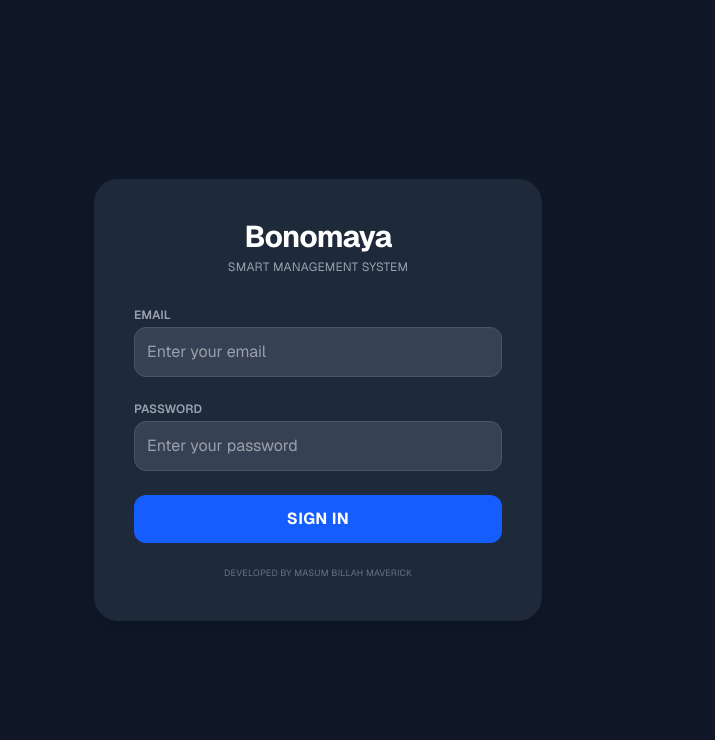
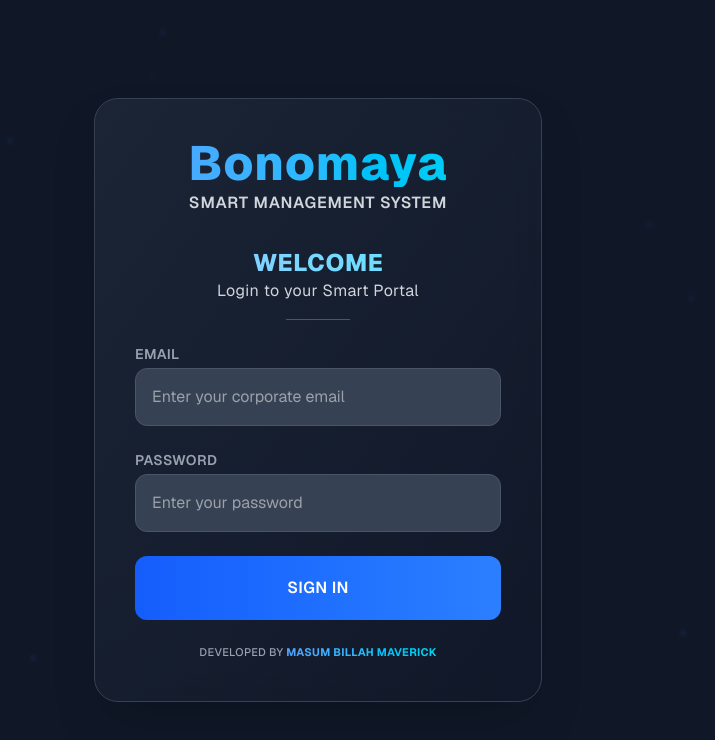
Before and after one commit to masumbillah-swe/bonomaya-management, a Next.js app: page /login in a window 1280 px wide. Shown: the top 740 px of the page, without its empty margins (322-1037 px from the left). Built offline with nearby package versions, Linux system fonts and the light colour scheme; no server answers.

Commit message:
Fixed all errors and implemented Enterprise Admin Panel

```diff
--- a/app/login/page.js
+++ b/app/login/page.js
@@ -1,9 +1,10 @@
 "use client";
-import { useState } from "react";
+import { useState, useEffect } from "react";
 import { auth, db } from "@/lib/firebase";
 import { signInWithEmailAndPassword } from "firebase/auth";
 import { useRouter } from "next/navigation";
 import { doc, getDoc } from "firebase/firestore";
+import { motion } from "framer-motion";
 
 export default function LoginPage() {
   const [email, setEmail] = useState("");
@@ -37,60 +38,134 @@ export default function LoginPage() {
     setLoading(false);
   };
 
+  // Floating particles
+  const [particles, setParticles] = useState([]);
+  useEffect(() => {
+    const p = Array.from({ length: 30 }).map(() => ({
+      x: Math.random() * 100,
+      y: Math.random() * 100,
+      size: Math.random() * 3 + 1,
+      delay: Math.random() * 5,
+    }));
+    setParticles(p);
+  }, []);
+
   return (
-    <div className="min-h-screen flex items-center justify-center bg-gray-900 font-sans px-4">
+    <div className="min-h-screen flex items-center justify-center bg-gray-900 font-sans px-4 relative overflow-hidden">
+      {/* Floating Particles */}
+      {particles.map((particle, index) => (
+        <motion.div
+          key={index}
+          initial={{ opacity: 0 }}
+          animate={{
+            opacity: [0.3, 0.6, 0.3],
+            y: [0, 20, 0]
+          }}
+          transition={{
+            duration: 10 + Math.random() * 10,
+            repeat: Infinity,
+            delay: particle.delay
+          }}
+          style={{
+            position: "absolute",
+            top: `${particle.y}%`,
+            left: `${particle.x}%`,
+            width: particle.size,
+            height: particle.size,
+            borderRadius: "50%",
+            backgroundColor: "rgba(59, 130, 246, 0.5)",
+            filter: "blur(2px)",
+          }}
+        />
+      ))}
 
-      <div className="w-full max-w-md bg-gray-800 rounded-3xl shadow-xl p-10">
+      {/* Glassy Login Card */}
+      <motion.div
+        initial={{ opacity: 0, y: 30 }}
+        animate={{ opacity: 1, y: 0 }}
+        transition={{ duration: 0.6, ease: "easeOut" }}
+        whileHover={{
+          scale: 1.03,
+          boxShadow: "0 15px 40px rgba(59,130,246,0.6)",
+        }}
+        className="w-full max-w-md p-10 rounded-3xl border border-gray-700 shadow-2xl transition-all duration-300 bg-gradient-to-br from-gray-800/80 to-gray-900/80 backdrop-blur-md relative z-10"
+      >
         {/* Branding */}
         <div className="text-center mb-8">
-          <h1 className="text-3xl font-bold text-white tracking-tight">Bonomaya</h1>
-          <p className="text-xs text-gray-400 uppercase tracking-wide mt-1">Smart Management System</p>
+          <h1 className="text-3xl sm:text-4xl md:text-5xl font-extrabold tracking-wide bg-gradient-to-r from-blue-400 to-cyan-400 bg-clip-text text-transparent">
+            Bonomaya
+          </h1>
+          <p className="text-sm sm:text-base text-gray-300 uppercase tracking-wider font-semibold mt-1">
+            Smart Management System
+          </p>
+        </div>
+
+        {/* Premium Welcome Message */}
+        <div className="text-center mb-6">
+          <h2 className="text-xl sm:text-2xl font-extrabold tracking-wide uppercase bg-gradient-to-r from-blue-300 to-cyan-300 bg-clip-text text-transparent">
+            Welcome
+          </h2>
+          <p className="text-gray-300 text-sm sm:text-base tracking-wide">Login to your Smart Portal</p>
+          <div className="border-t border-gray-600 mt-4 w-16 mx-auto"></div>
         </div>
 
         {/* Form */}
         <form onSubmit={handleLogin} className="space-y-6">
           <div>
-            <label className="block text-gray-400 text-xs font-semibold mb-1 uppercase">Email</label>
+            <label className="block text-gray-400 text-xs sm:text-sm font-semibold mb-1 uppercase tracking-wide">Email</label>
             <input
               type="email"
               value={email}
               onChange={(e) => setEmail(e.target.value)}
               required
-              className={`w-full p-3 rounded-xl bg-gray-700 text-white outline-none border ${
+              className={`w-full p-3 sm:p-4 rounded-xl bg-gray-700 text-white outline-none border ${
                 error ? "border-red-500" : "border-gray-600"
               } focus:border-blue-500 focus:ring-1 focus:ring-blue-500 transition`}
-              placeholder="Enter your email"
+              placeholder="Enter your corporate email"
             />
           </div>
 
           <div>
-            <label className="block text-gray-400 text-xs font-semibold mb-1 uppercase">Password</label>
+            <label className="block text-gray-400 text-xs sm:text-sm font-semibold mb-1 uppercase tracking-wide">Password</label>
             <input
               type="password"
               value={password}
               onChange={(e) => setPassword(e.target.value)}
               required
-              className={`w-full p-3 rounded-xl bg-gray-700 text-white outline-none border ${
+              className={`w-full p-3 sm:p-4 rounded-xl bg-gray-700 text-white outline-none border ${
                 error ? "border-red-500" : "border-gray-600"
               } focus:border-blue-500 focus:ring-1 focus:ring-blue-500 transition`}
               placeholder="Enter your password"
             />
           </div>
 
+          {/* Premium Animated Gradient Button */}
           <button
             type="submit"
             disabled={loading}
-            className="w-full p-3 rounded-xl bg-blue-600 text-white font-bold uppercase tracking-wide hover:bg-blue-500 active:scale-95 transition"
+            className="w-full p-3 sm:p-4 md:p-5 rounded-xl font-semibold uppercase tracking-wide text-white transition-all duration-300 bg-gradient-to-r from-blue-600 via-blue-500 to-blue-700 bg-[length:200%_200%] hover:animate-gradient-xy hover:shadow-lg active:scale-95 cursor-pointer"
           >
             {loading ? "Authenticating..." : "Sign In"}
           </button>
         </form>
 
         {/* Footer */}
-        <p className="text-center text-gray-500 text-[9px] mt-6 uppercase tracking-wide">
-          Developed by Masum Billah Maverick
+        <p className="text-center text-gray-400 text-[10px] sm:text-[11px] mt-6 uppercase tracking-wide font-medium hover:text-gray-200 transition-colors">
+          Developed by <span className="font-bold text-blue-400 bg-clip-text text-transparent bg-gradient-to-r from-blue-400 to-cyan-400">Masum Billah Maverick</span>
         </p>
-      </div>
+      </motion.div>
+
+      {/* Gradient Animation Keyframes */}
+      <style jsx>{`
+        @keyframes gradient-xy {
+          0% { background-position: 0% 50%; }
+          50% { background-position: 100% 50%; }
+          100% { background-position: 0% 50%; }
+        }
+        .animate-gradient-xy {
+          animation: gradient-xy 3s ease infinite;
+        }
+      `}</style>
     </div>
   );
 }
```
